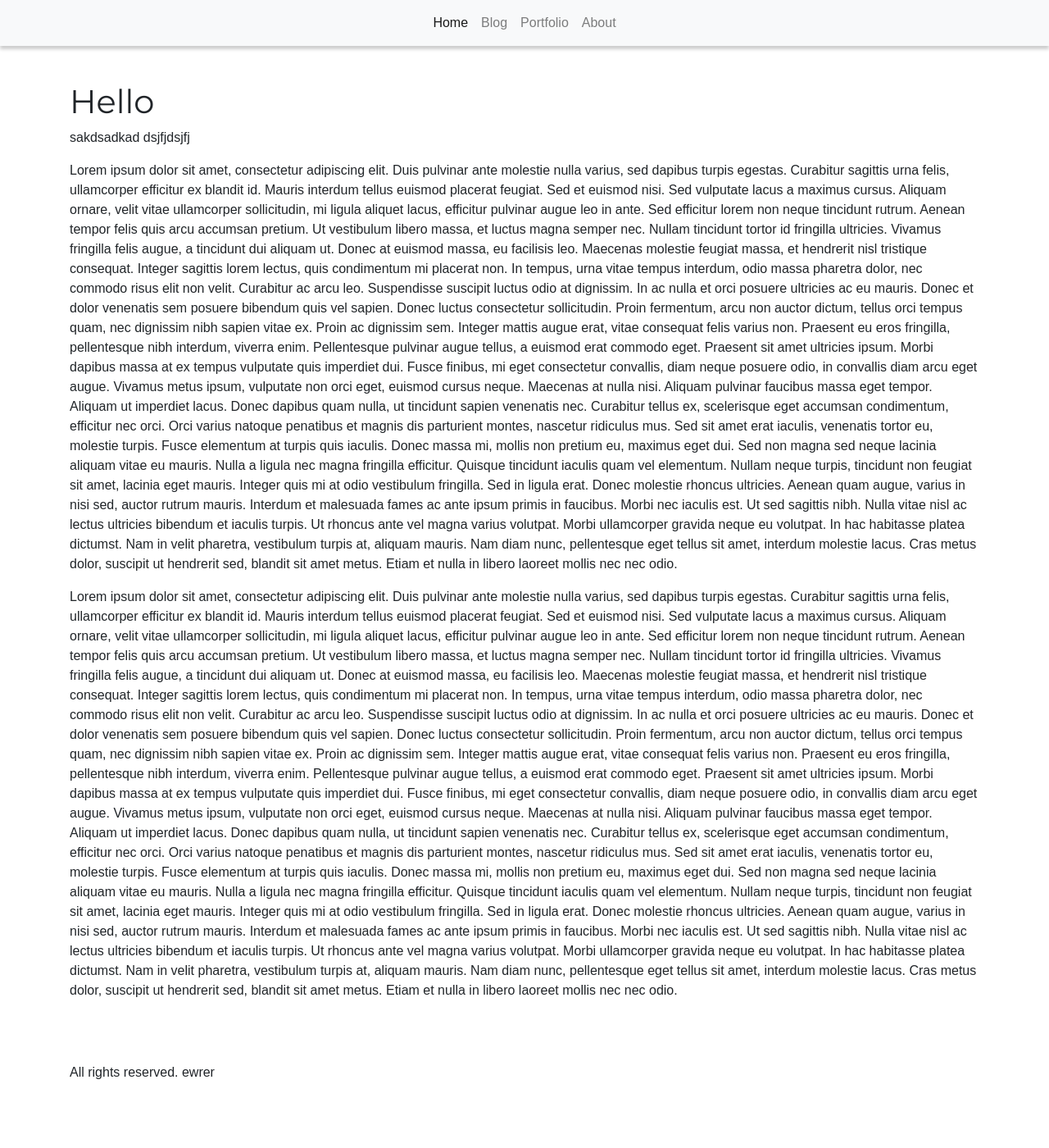
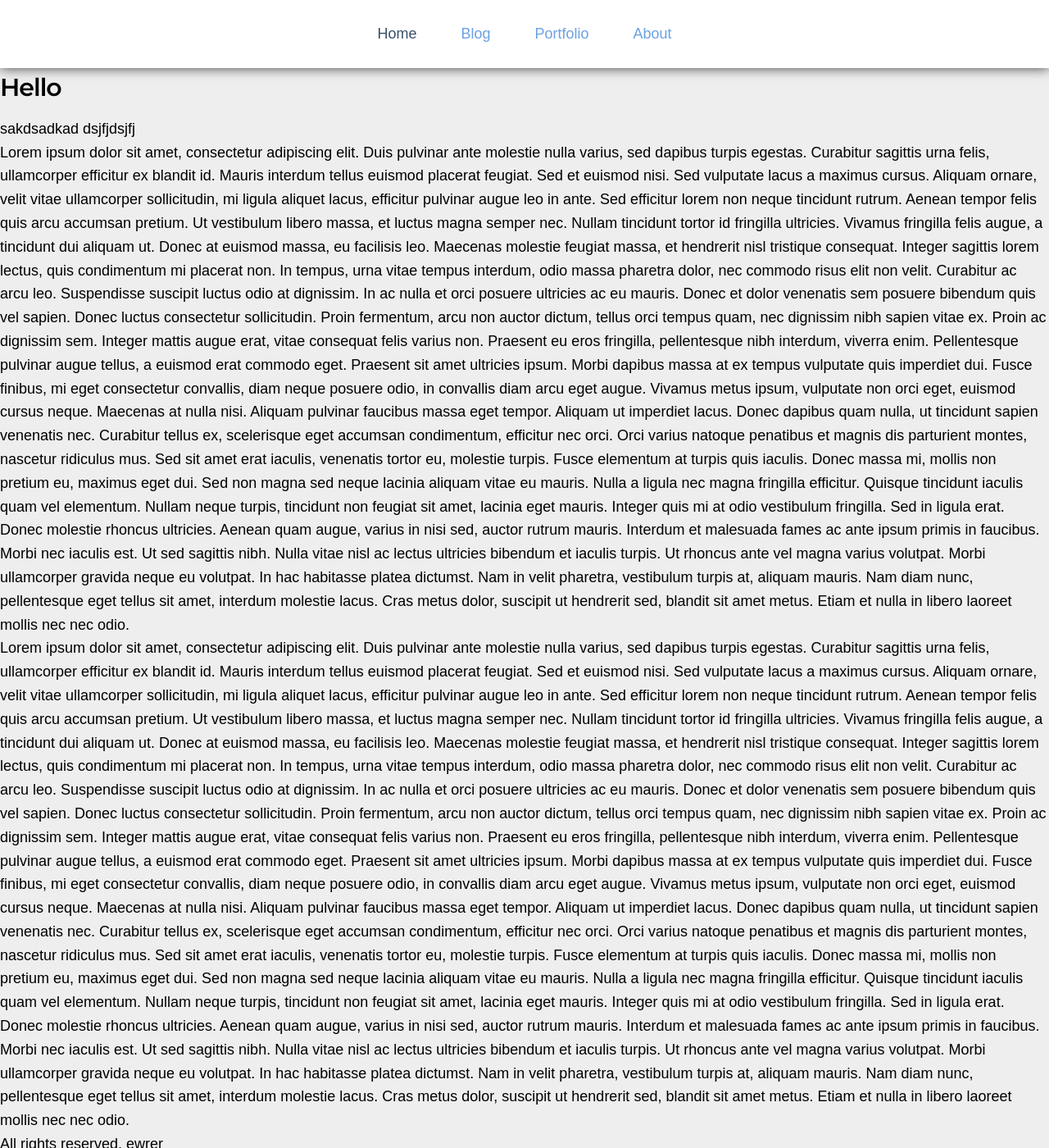
Before and after one commit to artylope/artylope-jekyll, a Jekyll site: the page built from index.html, in a window 1280 px wide and 1400 px high. Shown: the whole window at 82% size. Built offline with Jekyll 4.4.1, drawn with Linux system fonts in a browser that asks for light colours; nearby versions of some CDN libraries; some web fonts are replaced.

Commit message:
remove bootstrap, add in custom nav. set up scss directories

```diff
--- a/_includes/nav.html
+++ b/_includes/nav.html
@@ -1,21 +1,16 @@
-<nav class="navbar navbar-expand-lg navbar-light bg-light fixed-top mx-auto">
-  <button class="navbar-toggler" type="button" data-toggle="collapse" data-target="#navbarNav" aria-controls="navbarNav" aria-expanded="false" aria-label="Toggle navigation">
-    <span class="navbar-toggler-icon"></span>
-  </button>
-  <div class="collapse navbar-collapse" id="navbarNav">
-    <ul class="navbar-nav mx-auto">
-      <li class="nav-item mx-auto {% if page.url == '/' %}active{% endif %}">
-        <a class="nav-link" href="{{site.baseurl}}/">Home</a>
-      </li>
-      <li class="nav-item mx-auto {% if page.url == '/blog.html' %}active{% endif %}">
-        <a class="nav-link" href="{{site.baseurl}}/blog.html">Blog</a>
-      </li>
-      <li class="nav-item mx-auto {% if page.url contains 'portfolio' %}active{% endif %}">
-        <a class="nav-link " href="{{site.baseurl}}/portfolio/">Portfolio</a>
-      </li>
-      <li class="nav-item mx-auto {% if page.url == '/about.html' %}active{% endif %}">
-        <a class="nav-link" href="{{site.baseurl}}/about.html">About</a>
-      </li>
-    </ul>
-  </div>
+<nav>
+  <input id="menu-toggle" type="checkbox" onclick="toggleMenu() " />
+  <label id="mobile-menu-label" for="menu-toggle">
+    <span id="menu-icon">
+      <svg xmlns="http://www.w3.org/2000/svg" width="24" height="24" viewBox="0 0 24 24"><path d="M24 6h-24v-4h24v4zm0 4h-24v4h24v-4zm0 8h-24v4h24v-4z"/></svg>
+    </span>
+  </label>
+
+  <ul id="menu">
+    <li class="{% if page.url == '/' %}active{% endif %}"><a href="{{site.baseurl}}">Home</a></li>
+    <li class="{% if page.url == '/blog.html' %}active{% endif %}"><a href="{{site.baseurl}}/blog.html">Blog</a></li>
+    <li class="{% if page.url contains 'portfolio' %}active{% endif %}"><a href="{{site.baseurl}}/portfolio">Portfolio</a></li>
+    <li class="{% if page.url == '/about.html' %}active{% endif %}"><a href="{{site.baseurl}}/about.html">About</a></li>
+  </ul>
+
 </nav>
--- a/_layouts/default.html
+++ b/_layouts/default.html
@@ -1,16 +1,13 @@
 <!DOCTYPE html>
 <html>
 <head>
-  <link rel="stylesheet" href="https://stackpath.bootstrapcdn.com/bootstrap/4.1.0/css/bootstrap.min.css" integrity="sha384-9gVQ4dYFwwWSjIDZnLEWnxCjeSWFphJiwGPXr1jddIhOegiu1FwO5qRGvFXOdJZ4" crossorigin="anonymous">
+  <link rel="stylesheet" href="https://cdnjs.cloudflare.com/ajax/libs/meyer-reset/2.0/reset.css">
   <link rel="stylesheet" href="//cdnjs.cloudflare.com/ajax/libs/highlight.js/9.12.0/styles/default.min.css">
   <link rel="stylesheet" href="{{site.baseurl}}/css/atom-one-dark.css">
   <link rel="stylesheet" href="{{site.baseurl}}/css/index.css">
 </head>
 <body>
   {% include nav.html %} {{content}}
-  <script src="https://code.jquery.com/jquery-3.3.1.slim.min.js" integrity="sha384-q8i/X+965DzO0rT7abK41JStQIAqVgRVzpbzo5smXKp4YfRvH+8abtTE1Pi6jizo" crossorigin="anonymous"></script>
-  <script src="https://cdnjs.cloudflare.com/ajax/libs/popper.js/1.14.0/umd/popper.min.js" integrity="sha384-cs/chFZiN24E4KMATLdqdvsezGxaGsi4hLGOzlXwp5UZB1LY//20VyM2taTB4QvJ" crossorigin="anonymous"></script>
-  <script src="https://stackpath.bootstrapcdn.com/bootstrap/4.1.0/js/bootstrap.min.js" integrity="sha384-uefMccjFJAIv6A+rW+L4AHf99KvxDjWSu1z9VI8SKNVmz4sk7buKt/6v9KI65qnm" crossorigin="anonymous"></script>
   <script src="https://cdnjs.cloudflare.com/ajax/libs/highlight.js/9.12.0/highlight.min.js"></script>
   <script>hljs.initHighlightingOnLoad();</script>
   {% include footer.html %}
--- a/css/index.css
+++ b/css/index.css
@@ -1,42 +1,111 @@
-@import url("https://fonts.googleapis.com/css?family=Montserrat");
-@import url("https://fonts.googleapis.com/css?family=Muli:300");
-@import url("https://fonts.googleapis.com/css?family=Fira+Mono");
+@charset "UTF-8";
+@import url("https://fonts.googleapis.com/css?family=Montserrat:400,600");
+@import url("https://fonts.googleapis.com/css?family=Muli");
+/* Variables
+–––––––––––––––––––––––––––––––––––––––––––––––––– */
+@import url("https://fonts.googleapis.com/css?family=Montserrat:400,600");
+@import url("https://fonts.googleapis.com/css?family=Muli");
+@import url("https://fonts.googleapis.com/css?family=Montserrat:400,600");
+@import url("https://fonts.googleapis.com/css?family=Muli");
+html {
+  font-size: 62.5%; }
+
 body {
-  font-family: 'Muli', sans-serif; }
+  font-size: 1.8em;
+  /* currently ems cause chrome bug misinterpreting rems on body element */
+  line-height: 1.6;
+  font-weight: 400;
+  font-family: "Muli", sans-serif;
+  color: #000; }
+
+/* Variables
+–––––––––––––––––––––––––––––––––––––––––––––––––– */
+body {
+  font-family: "Muli", sans-serif; }
 
 h1, h2, h3, h4, h5, h6 {
-  font-family: 'Montserrat', sans-serif; }
+  margin-top: 0;
+  margin-bottom: 1.2rem;
+  font-family: "Montserrat", sans-serif;
+  font-weight: 600; }
 
-section {
-  padding-top: 100px;
-  padding-bottom: 50px; }
+h1 {
+  font-size: 3.0rem;
+  letter-spacing: -.1rem; }
 
-footer {
-  padding-top: 10px;
-  background-color: white; }
+h2 {
+  font-size: 2.5rem;
+  letter-spacing: -.1rem; }
 
-code {
-  font-family: 'Fira Mono', monospace; }
+h3 {
+  font-size: 2.0rem;
+  letter-spacing: -.1rem; }
 
-.navbar {
-  box-shadow: 0 4px 4px 0 rgba(0, 0, 0, 0.2); }
+h4 {
+  font-size: 1.8rem;
+  letter-spacing: -.08rem; }
 
-.embed {
-  border: 1px solid #d1d5da; }
+h5 {
+  font-size: 1.5rem;
+  letter-spacing: -.05rem; }
 
-#sidebar ul {
-  list-style-type: none;
-  padding: 0; }
+h6 {
+  font-size: 1.2rem;
+  letter-spacing: 0; }
 
-#sidebar div {
-  margin-bottom: 50px; }
+p {
+  margin-top: 0; }
 
-#sidebar #search-box input {
-  padding: 5px 10px; }
+/* Variables
+–––––––––––––––––––––––––––––––––––––––––––––––––– */
+nav {
+  background-color: #FFF;
+  -webkit-box-shadow: 0px 0px 14px 0px rgba(0, 0, 0, 0.75);
+  -moz-box-shadow: 0px 0px 14px 0px rgba(0, 0, 0, 0.75);
+  box-shadow: 0px 0px 14px 0px rgba(0, 0, 0, 0.75);
+  padding: 1em; }
+  nav ul {
+    list-style-type: none;
+    display: none;
+    flex-direction: column;
+    flex-wrap: wrap;
+    justify-content: center; }
+    nav ul li {
+      text-align: center;
+      padding: 1em; }
+      nav ul li a {
+        text-decoration: none;
+        color: #6ca1e3; }
+        nav ul li a:hover {
+          color: #3A506B; }
+      nav ul li.active a {
+        color: #3A506B; }
 
-#sidebar #archives h6 {
-  padding-top: 20px;
-  padding-bottom: 0px; }
+@media only screen and (min-width: 48em) {
+  nav {
+    padding: 0em; }
+    nav ul {
+      display: flex;
+      flex-direction: row; }
+      nav ul li {
+        padding: 1.5em; }
+  #menu-toggle,
+  #mobile-menu-label {
+    display: none; }
+  #mobile-menu-label {
+    padding: 1.5em 1em; } }
 
-#search-results {
-  margin-bottom: 0rem; }
+#menu-toggle {
+  opacity: 0; }
+
+#menu-toggle:checked ~ #menu {
+  display: flex; }
+
+#menu-icon {
+  position: relative;
+  left: -1.2em; }
+  #menu-icon svg path {
+    fill: #6ca1e3; }
+
+body {
+  background: #eee; }
```
Also changed, not shown: _scss/_base.scss (added, +12 -0 lines), _scss/_nav.scss (added, +78 -0 lines), _scss/_typography.scss (added, +22 -0 lines), _scss/_variables.scss (added, +13 -0 lines), _scss/index.scss (+4 -65 lines).
